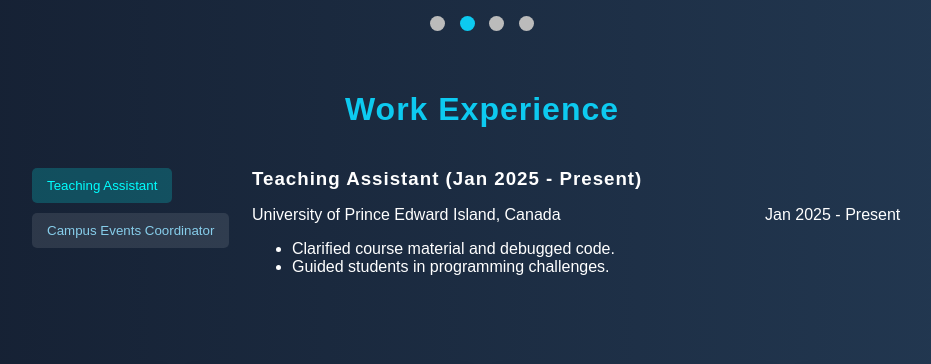
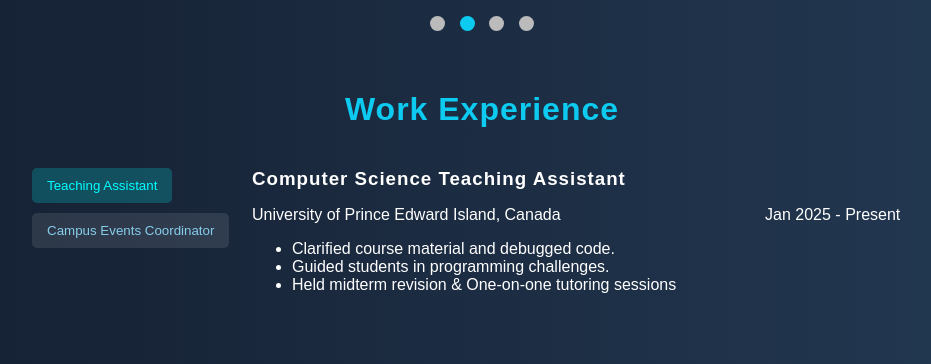
Before and after one commit to Bbrizly/Bbrizly.github.io, a Jekyll site: the page built from index.html, in a window 1280 px wide and 900 px high, scrolled down 792 px, cut to the strip 92-456 px from the top of the window. Shown: the whole strip, without its empty margins (158-1089 px from the left). Built offline with Jekyll 4.4.1, drawn with Linux system fonts in a browser that asks for light colours.

Commit message:
Clean up again

```diff
--- a/index.html
+++ b/index.html
@@ -82,20 +82,21 @@
 
         <div class="job-details">
           <div class="job-description" id="ta">
-            <h3>Teaching Assistant (Jan 2025 - Present)</h3>
+            <h3>Computer Science Teaching Assistant</h3>
             <p>University of Prince Edward Island, Canada
               &nbsp;&nbsp;&nbsp;&nbsp;&nbsp;&nbsp;&nbsp;&nbsp;&nbsp;&nbsp;&nbsp;&nbsp;&nbsp;&nbsp;&nbsp;&nbsp;&nbsp;&nbsp;&nbsp;&nbsp;&nbsp;&nbsp;&nbsp;&nbsp;&nbsp;&nbsp;&nbsp;&nbsp;&nbsp;&nbsp;&nbsp;&nbsp;&nbsp;&nbsp;&nbsp;&nbsp;&nbsp;&nbsp;&nbsp;&nbsp;&nbsp;&nbsp;&nbsp;&nbsp;
                Jan 2025 - Present</p>
             <ul>
               <li>Clarified course material and debugged code.</li>
               <li>Guided students in programming challenges.</li>
+              <li>Held midterm revision & One-on-one tutoring sessions</li>
             </ul>
           </div>
           <div class="job-description hidden" id="cec">
-            <h3>Campus Events Coordinator (Jan 2023 - July 2024)</h3>
+            <h3>Campus Events Coordinator</h3>
             <p>UofCanada UPEI Campus
               &nbsp;&nbsp;&nbsp;&nbsp;&nbsp;&nbsp;&nbsp;&nbsp;&nbsp;&nbsp;&nbsp;&nbsp;&nbsp;&nbsp;&nbsp;&nbsp;&nbsp;&nbsp;&nbsp;&nbsp;&nbsp;&nbsp;&nbsp;&nbsp;&nbsp;&nbsp;&nbsp;&nbsp;&nbsp;&nbsp;&nbsp;&nbsp;&nbsp;&nbsp;&nbsp;&nbsp;&nbsp;&nbsp;&nbsp;&nbsp;&nbsp;&nbsp;&nbsp;&nbsp;
-              Jan 2025 - Present</p>
+              Jan 2023 - July 2024</p>
             <ul>
               <li>Led tech workshops on Git and Python.</li>
               <li>Automated event scheduling with Python scripts.</li>
```
Also changed, not shown: 2 other files.
